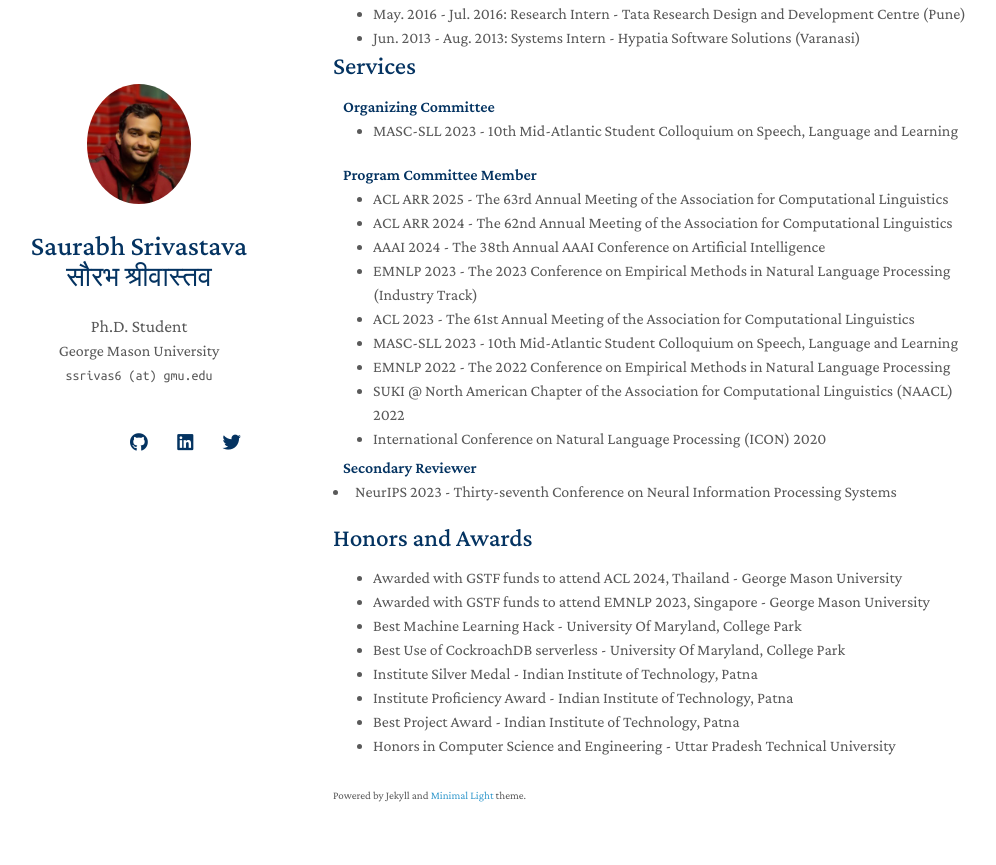
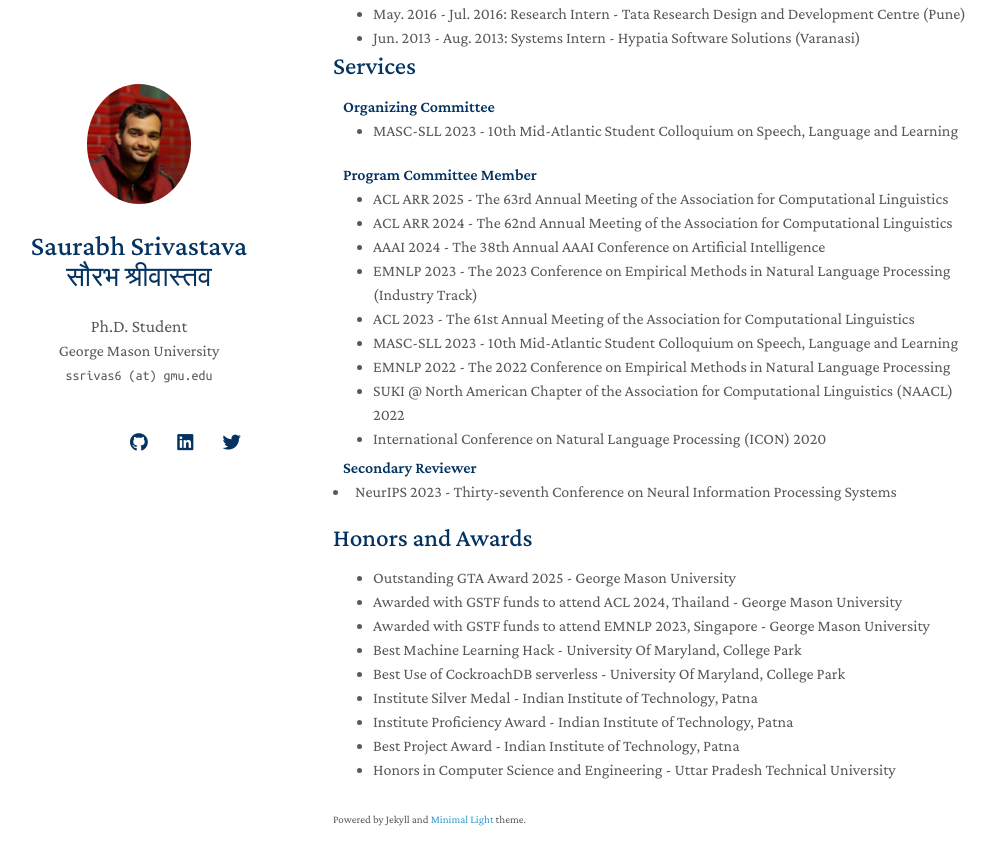
Before and after one commit to salokr/salokr.github.io, a Jekyll site: the page built from index.md, in a window 1280 px wide and 900 px high, scrolled down 4769 px. Shown: the top 865 px of the window, without its empty margins (137-1133 px from the left). Built offline with Jekyll 4.4.1, drawn with Linux system fonts in a browser that asks for light colours; nearby versions of some CDN libraries; a style sheet for code colours, icons or effects is not loaded; our own code applies the rules of GitHub Pages for plain Markdown files.

Commit message:
Update honors.md

```diff
--- a/_includes/honors.md
+++ b/_includes/honors.md
@@ -2,6 +2,7 @@
 
 
 <ul style="margin:0 0 0px;">
+  <li>Outstanding GTA Award 2025  - George Mason University </li>
   <li>Awarded with GSTF funds to attend ACL 2024, Thailand  - George Mason University </li>
   <li>Awarded with GSTF funds to attend EMNLP 2023, Singapore  - George Mason University </li>
   <li>Best Machine Learning Hack - University Of Maryland, College Park </li>
```
